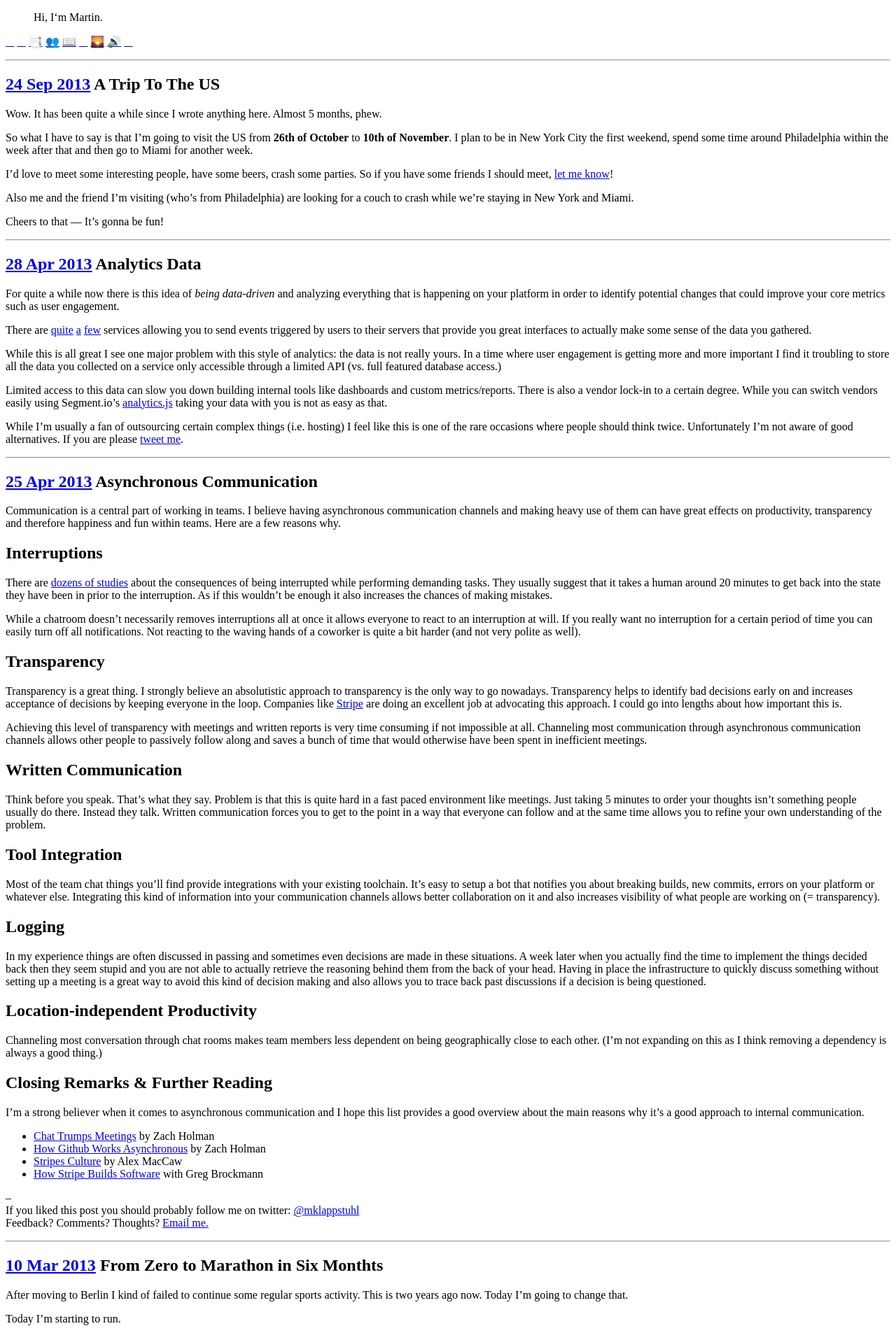
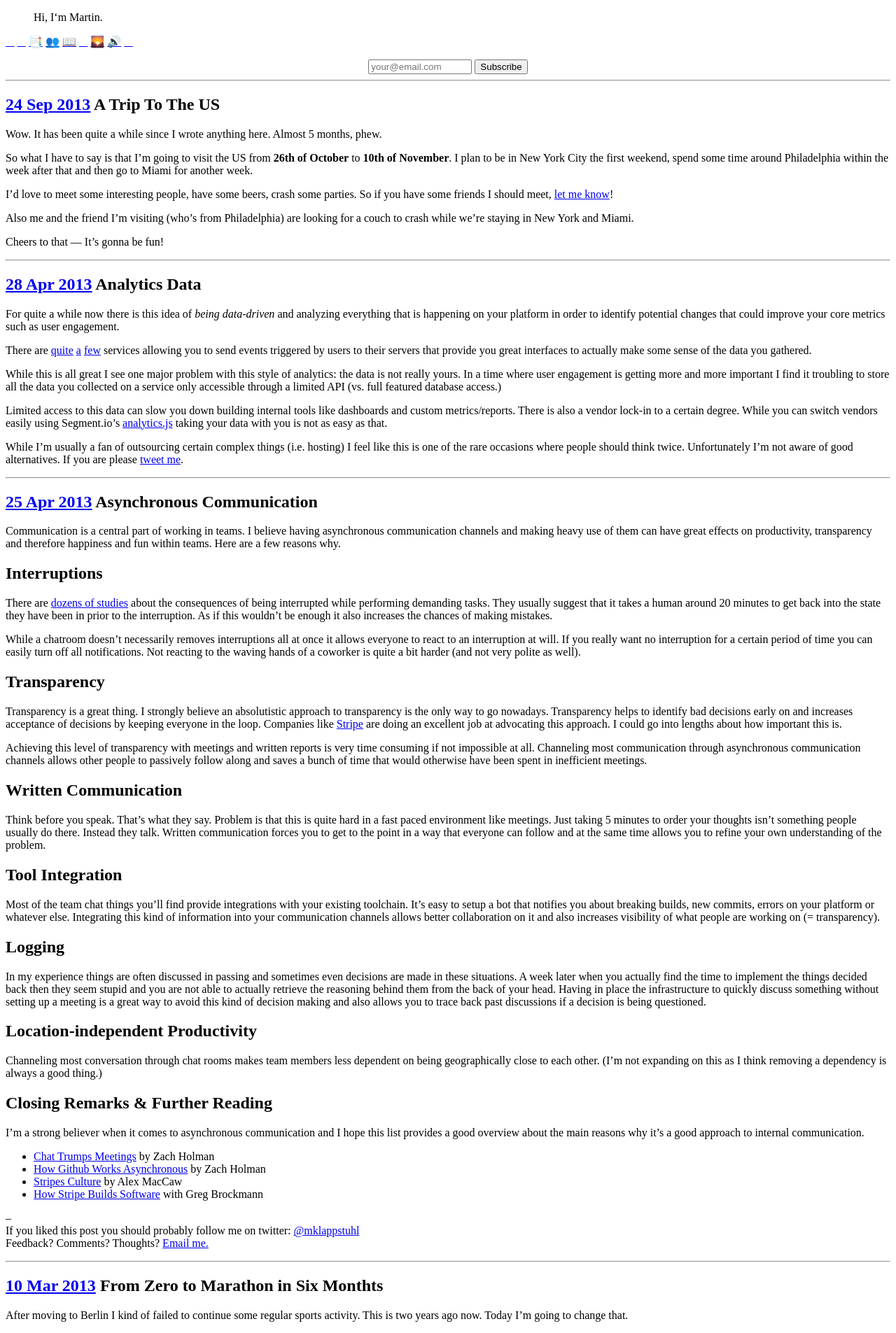
Before and after one commit to martinklepsch/martinklepsch.org, a Jekyll site: the page built from index.html, in a window 1280 px wide. Shown: the top 1905 px of the page at 70% size. Built offline with Jekyll 4.4.1, drawn with Linux system fonts in a browser that asks for light colours; nearby versions of some CDN libraries; the list of posts is cut into pages by our own code.

Commit message:
add subscribe form to /

```diff
--- a/index.html
+++ b/index.html
@@ -26,6 +26,18 @@ title:
 <a href="http://pinterest.com/martinklepsch" target="_blank" class="icon"><span class="hint--bottom" data-hint="I collect pretty things on Pinterest">&#59392;</span></a>
 </p>
 </section>
+<span class="hint--bottom" data-hint="Low volume, no spam, handwritten updates.">
+<form style="text-align:center;"
+  action="https://tinyletter.com/martinklepsch" method="post"
+  target="popupwindow"
+  onsubmit="window.open('https://tinyletter.com/martinklepsch', 'popupwindow',
+  'scrollbars=yes,width=800,height=600');return true">
+
+  <input type="text" style="width:140px" placeholder="your@email.com" name="email" id="tlemail" />
+  <input type="hidden" value="1" name="embed"/>
+  <input type="submit" value="Subscribe" />
+</form>
+</span>
 </article>
 <hr>
 
```
